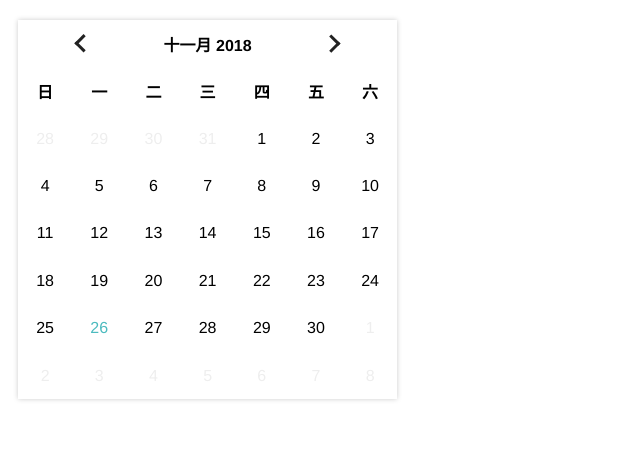
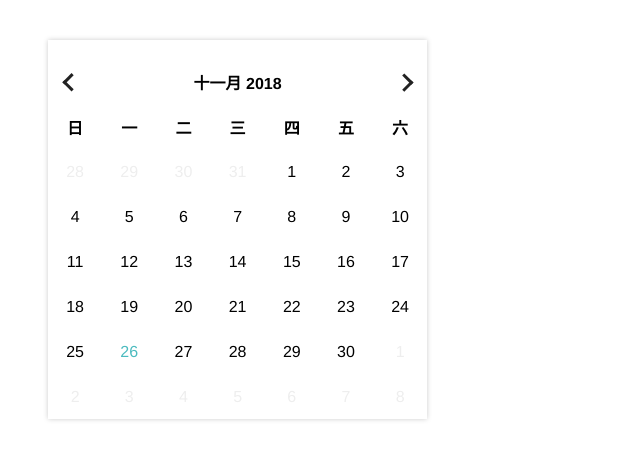
Before and after one commit to peistop/FEA-Practice, a Vue app in the folder vue-calendar/: page / in a window 1280 px wide. Shown: the top 460 px of the page, without its empty margins (0-640 px from the left). Built offline with nearby package versions, Linux system fonts and the light colour scheme.

Commit message:
Modify css for vue-calendar

```diff
--- a/vue-calendar/src/components/Calendar.vue
+++ b/vue-calendar/src/components/Calendar.vue
@@ -5,7 +5,7 @@
   -webkit-box-shadow: 0 0 5px #ccc;
   box-shadow: 0 0 5px #ccc;
   position: relative;
-  margin: 10px;
+  margin: 40px;
 
   &:after{
     content: "";
@@ -13,9 +13,10 @@
     padding-bottom: 100%;
   }
 
-  .r-head, .r-footer {
+  .r-head {
     flex-grow: 1;
     flex-basis: 0;
+    padding-top: 20px;
   }
 
   .r-inner{
@@ -83,21 +84,15 @@
       },
       monthNames: {
         type: Array,
-        default: function() {
-          return ["Jan", "Feb", "Mar", "Apr", "May", "Jun", "Jul", "Aug", "Sep", "Oct", "Nov", "Dec"];
-        }
+        default: () => ["Jan", "Feb", "Mar", "Apr", "May", "Jun", "Jul", "Aug", "Sep", "Oct", "Nov", "Dec"]
       },
       monthFullNames: {
         type: Array,
-        default: function() {
-          return ["January", "February", "March", "April", "May", "June", "July", "August", "September", "October", "November", "December"];
-        }
+        default: () => ["January", "February", "March", "April", "May", "June", "July", "August", "September", "October", "November", "December"]
       },
       dayNames: {
         type: Array,
-        default: function() {
-          return ['Sun', 'Mon', 'Tue', 'Wed', 'Thu', 'Fri', 'Sat'];
-        }
+        default: () => ['Sun', 'Mon', 'Tue', 'Wed', 'Thu', 'Fri', 'Sat']
       }
     },
     data() {
@@ -135,14 +130,17 @@
         if (this.view === "DATES") {
           if (this.month > 0) {
             this.month = this.month - 1;
-          } else {
+          }
+          else {
             this.month = 11;
             this.year = this.year - 1;
           }
-        } else if (this.view === "MONTHS") {
+        }
+        else if (this.view === "MONTHS") {
           this.year = this.year - 1;
           this.month = 0;
-        } else if (this.view === "YEARS") {
+        }
+        else if (this.view === "YEARS") {
           this.year = this.year - 10;
           this.month = 0;
         }
@@ -151,20 +149,22 @@
         if (this.view === "DATES") {
           if (this.month < 11) {
             this.month = this.month + 1;
-          } else {
+          }
+          else {
             this.month = 0;
             this.year = this.year + 1;
           }
-        } else if (this.view === "MONTHS") {
+        }
+        else if (this.view === "MONTHS") {
           this.year = this.year + 1;
           this.month = 0;
-        } else if (this.view === "YEARS") {
+        }
+        else if (this.view === "YEARS") {
           this.year = this.year + 10;
           this.month = 0;
         }
       },
       onSelectView: function() {
-        console.log("onSelectView");
         if (this.view === 'DATES') {
           this.view = 'MONTHS';
         }
--- a/vue-calendar/src/components/CalendarHeader.vue
+++ b/vue-calendar/src/components/CalendarHeader.vue
@@ -1,7 +1,10 @@
 <style lang="less">
 .r-calendar {
 
-
+ .r-head {
+    flex-grow: 1;
+    flex-basis: 0;
+    padding-top: 20px;
 
     .r-title {
       flex-grow: 5;
@@ -13,6 +16,7 @@
         cursor: pointer;
         &:hover {
           background-color: #eeeeee;
+          border-radius: 5px;
         }
       }
     }
@@ -20,7 +24,6 @@
     .r-prev, .r-next {
       cursor: pointer;
       outline: none;
-
       &:before {
         position: relative;
         top: 0;
@@ -53,6 +56,7 @@
       }
     }
   }
+}
 
 </style>
 
--- a/vue-calendar/src/components/MonthSelector.vue
+++ b/vue-calendar/src/components/MonthSelector.vue
@@ -5,6 +5,7 @@
       flex-flow: column nowrap;
       flex-grow: 6;
       flex-basis: 0;
+      padding-bottom: 20px;
       .r-row {
         flex-grow: 1;
       }
--- a/vue-calendar/src/components/YearSelector.vue
+++ b/vue-calendar/src/components/YearSelector.vue
@@ -5,6 +5,7 @@
       flex-flow: column nowrap;
       flex-grow: 6;
       flex-basis: 0;
+      padding-bottom: 20px;
       .r-row {
         flex-grow: 1;
       }
```
Also changed, not shown: vue-calendar/src/assets/logo.png (deleted). Lines whose indentation alone changed are shown as unchanged.
